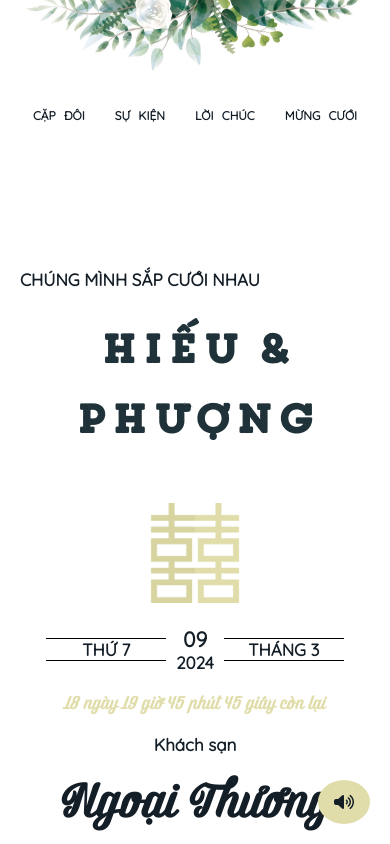
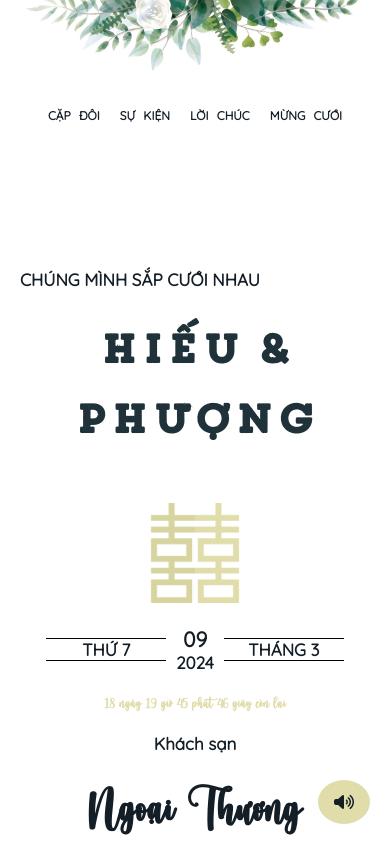
Before and after one commit to thedan158/wedding-website, a React (Vite) app: page / in a window 390 px wide. Shown: the top 844 px of the page. Built offline with nearby package versions, Linux system fonts and the light colour scheme; no server answers; the database is empty.

Commit message:
update: font

```diff
--- a/src/App.jsx
+++ b/src/App.jsx
@@ -230,7 +230,7 @@ const ChatDiv = () => {
   return (
     <div id="loichuc" className="chat-container">
       <img src={invitation} width={100} height={100} />
-      <h2 style={{ fontFamily: "Brotherina", fontSize: 50 }}>Sổ Lưu Bút</h2>
+      <h2 style={{ fontFamily: "HelloHoney", fontSize: 50 }}>Sổ Lưu Bút</h2>
       <div className="card-wrapper">
         <div className="card">
           <div>
@@ -291,7 +291,7 @@ const BankDiv = () => {
   return (
     <div id="mungcuoi" className="chat-container">
       <img src={envelope} width={100} height={100} />
-      <h2 style={{ fontFamily: "Brotherina", fontSize: 50 }}>Gửi quà cưới</h2>
+      <h2 style={{ fontFamily: "HelloHoney", fontSize: 50 }}>Gửi Quà Cưới</h2>
       <div className="card-wrapper">
         <div className="card">
           <img src={qr1} width={250} height={250} />
@@ -337,7 +337,7 @@ function Countdown() {
   const { days, hours, minutes, seconds } = timeLeft;
 
   return (
-    <h3 style={{ margin: 20, fontFamily: "Brotherina", color: "#e0ddaa" }}>
+    <h3 style={{ margin: 20, fontFamily: "HelloHoney", color: "#e0ddaa" }}>
       {" "}
       {days} ngày {hours} giờ {minutes} phút {seconds} giây còn lại
     </h3>
@@ -496,7 +496,7 @@ function App() {
             </div>
             <Countdown />
             <h3>Khách sạn</h3>
-            <h2 style={{ fontFamily: "Brotherina", fontSize: 45, margin: 20 }}>
+            <h2 style={{ fontFamily: "HelloHoney", fontSize: 55, margin: 20 }}>
               Ngoại Thương
             </h2>
             <h3>TX. Kỳ Anh, Hà Tĩnh</h3>
--- a/src/Countdown.jsx
+++ b/src/Countdown.jsx
@@ -1,4 +1,4 @@
-import React, { useEffect, useState } from "react";
+import { useEffect, useState } from "react";
 
 const CountdownClock = () => {
   const calculateTimeLeft = () => {
--- a/src/index.scss
+++ b/src/index.scss
@@ -10,6 +10,12 @@
 @font-face {
   font-family: "Brotherina";
   src: url("assets/fonts/0017-LNTH-Brotherina.ttf");
+  font-weight: normal;
+  font-style: normal;
+}
+@font-face {
+  font-family: "HelloHoney";
+  src: url("assets/fonts/HelloHoney.otf") format("opentype");
   font-weight: normal;
   font-style: normal;
 }
@@ -81,7 +87,7 @@ body {
   display: flex;
   flex-direction: row;
   flex-wrap: wrap;
-  justify-content: space-around;
+  justify-content: center;
   margin: 40px 0;
 }
 .countdown-box {
@@ -92,7 +98,7 @@ body {
   border-radius: 15px;
   width: 160px;
   height: 160px;
-  margin: 10px;
+  margin: 15px;
   display: flex;
   flex-direction: column;
   justify-content: center;
@@ -266,6 +272,21 @@ h3 {
   .timeline1__event__icon {
     border-radius: 4px 4px 0 0;
   }
+  .countdown-box {
+    background-color: #203239;
+    font-size: 30px;
+    font-weight: 700;
+    color: #dcd6f7;
+    border-radius: 15px;
+    width: 120px;
+    height: 120px;
+    margin: 10px;
+    display: flex;
+    flex-direction: column;
+    justify-content: center;
+    align-items: center;
+    text-align: center;
+  }
 }
 .reveal {
   position: relative;
@@ -368,6 +389,9 @@ a:hover {
 @media (max-width: 1000px) {
   nav ul li a {
     font-size: 12px;
+  }
+  nav ul li {
+    margin: 0 10px;
   }
   html {
     font-size: 10px;
@@ -572,7 +596,7 @@ a:hover {
 }
 
 .gallery-img:nth-child(3) {
-  background-image: url("assets/images/anh9.jpg");
+  background-image: url("assets/images/anh13.jpg");
 }
 .chat-container {
   padding: 50px;
@@ -837,7 +861,11 @@ form button {
   background-attachment: fixed;
   background-repeat: no-repeat;
 }
-
+.parting-message h1 {
+  margin-top: 10vh;
+  text-align: center;
+  font-size: 80px;
+}
 /* <===================STAY===================> */
 #stay {
   background-color: var(--grey-color-light);
@@ -872,7 +900,7 @@ form button {
   .hands {
     height: 60vh;
     width: 100%;
-    background-image: url("assets/images/anh.jpg");
+    background-image: url("assets/images/anh10.jpg");
     background-size: cover;
     background-position-y: center;
     background-attachment: fixed;
@@ -934,6 +962,11 @@ form button {
   #registry button {
     margin-inline: auto;
   }
+  .parting-message h1 {
+    margin-top: 10vh;
+    text-align: center;
+    font-size: 30px;
+  }
 }
 
 /* <===================PARTING MESSAGE===================> */
```
Also changed, not shown: src/assets/fonts/HelloHoney.otf (added).
